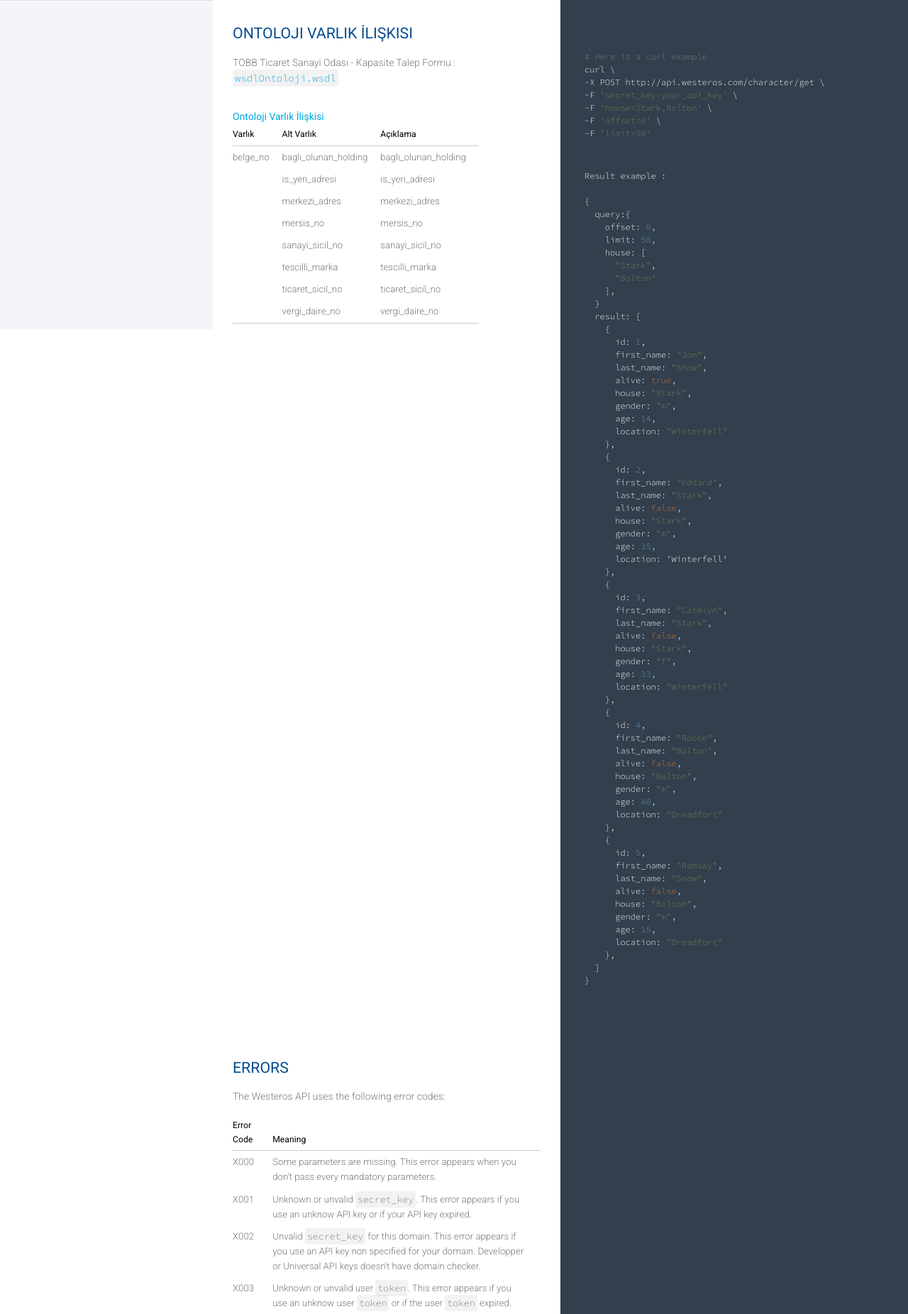
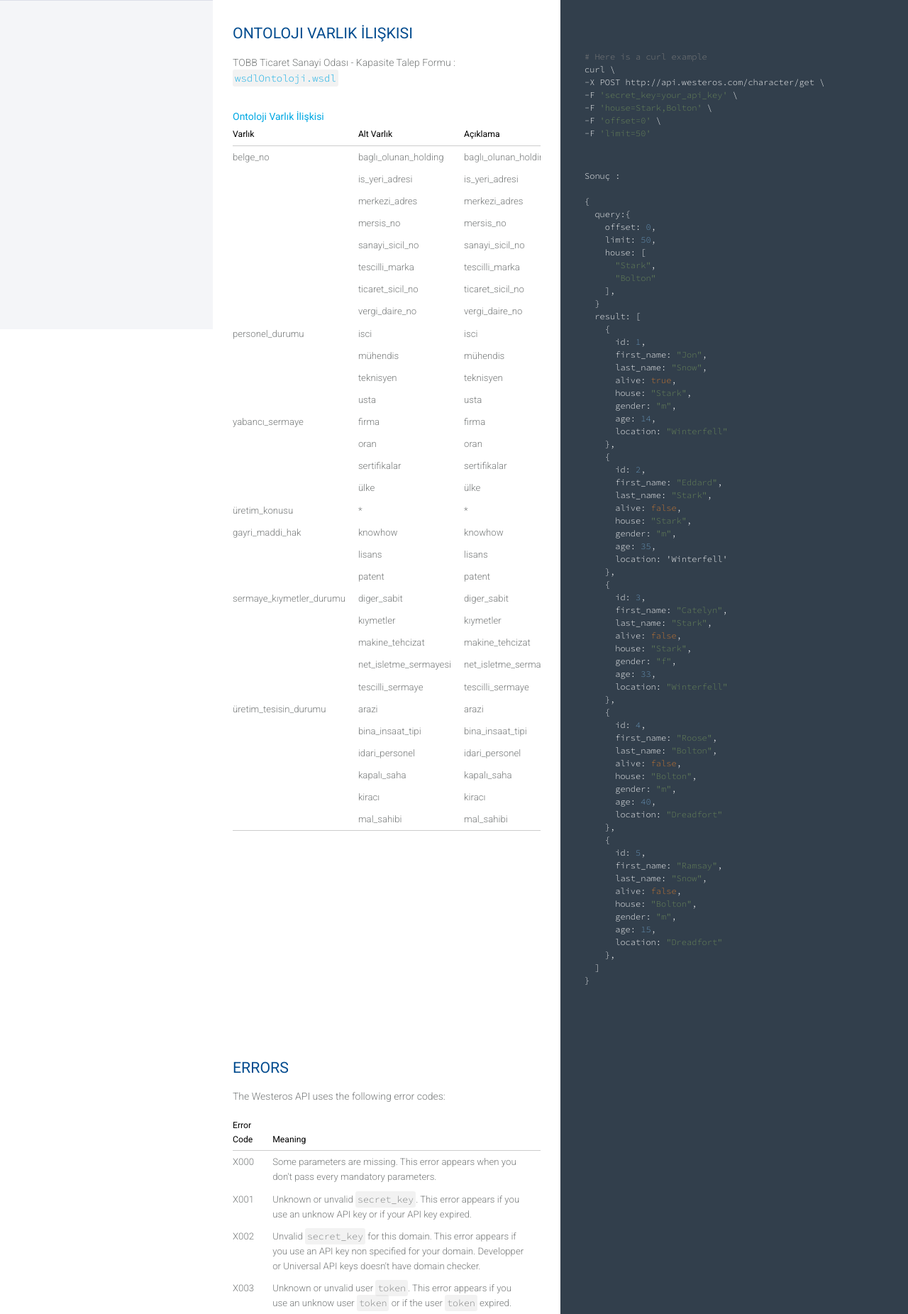
Before and after one commit to Hance06/Tobbon, a Django app: page / in a window 1280 px wide. Shown: the part 336-2188 px from the top of the page at 71% size. Run offline with Django 3.2, Linux system fonts and the light colour scheme; some libraries are stand-ins or nearby versions.

Commit message:
Update index.html

```diff
--- a/templates/index.html
+++ b/templates/index.html
@@ -68,7 +68,7 @@
             </p>
             <br>
             <pre><code class="json">
-Result example :
+Sonuç :
 
 {
   query:{
@@ -184,6 +184,139 @@
                     <td>vergi_daire_no</td>
                 </tr>
 
+                <!--****-->
+
+                <tr>
+                    <td>personel_durumu</td>
+                    <td>isci</td>
+                    <td>isci</td>
+                </tr>
+                <tr>
+                    <td></td>
+                    <td>mühendis</td>
+                    <td>mühendis</td>
+                </tr>
+                <tr>
+                    <td></td>
+                    <td>teknisyen</td>
+                    <td>teknisyen</td>
+                </tr>
+                <tr>
+                    <td></td>
+                    <td>usta</td>
+                    <td>usta</td>
+                </tr>
+
+                <!--****-->
+
+                <tr>
+                    <td>yabancı_sermaye</td>
+                    <td>firma</td>
+                    <td>firma</td>
+                </tr>
+                <tr>
+                    <td></td>
+                    <td>oran</td>
+                    <td>oran</td>
+                </tr>
+                <tr>
+                    <td></td>
+                    <td>sertifikalar</td>
+                    <td>sertifikalar</td>
+                </tr>
+                <tr>
+                    <td></td>
+                    <td>ülke</td>
+                    <td>ülke</td>
+                </tr>
+
+                <!--****-->
+
+                <tr>
+                    <td>üretim_konusu</td>
+                    <td>*</td>
+                    <td>*</td>
+                </tr>
+
+                <!--****-->
+
+                <tr>
+                    <td>gayri_maddi_hak</td>
+                    <td>knowhow</td>
+                    <td>knowhow</td>
+                </tr>
+                <tr>
+                    <td></td>
+                    <td>lisans</td>
+                    <td>lisans</td>
+                </tr>
+                <tr>
+                    <td></td>
+                    <td>patent</td>
+                    <td>patent</td>
+                </tr>
+
+                <!--****-->
+
+                <tr>
+                    <td>sermaye_kıymetler_durumu</td>
+                    <td>diger_sabit</td>
+                    <td>diger_sabit</td>
+                </tr>
+                <tr>
+                    <td></td>
+                    <td>kıymetler</td>
+                    <td>kıymetler</td>
+                </tr>
+                <tr>
+                    <td></td>
+                    <td>makine_tehcizat</td>
+                    <td>makine_tehcizat</td>
+                </tr>
+                <tr>
+                    <td></td>
+                    <td>net_isletme_sermayesi</td>
+                    <td>net_isletme_sermayesi</td>
+                </tr>
+                <tr>
+                    <td></td>
+                    <td>tescilli_sermaye</td>
+                    <td>tescilli_sermaye</td>
+                </tr>
+
+                <!--****-->
+
+                <tr>
+                    <td>üretim_tesisin_durumu</td>
+                    <td>arazi</td>
+                    <td>arazi</td>
+                </tr>
+                <tr>
+                    <td></td>
+                    <td>bina_insaat_tipi</td>
+                    <td>bina_insaat_tipi</td>
+                </tr>
+                <tr>
+                    <td></td>
+                    <td>idari_personel</td>
+                    <td>idari_personel</td>
+                </tr>
+                <tr>
+                    <td></td>
+                    <td>kapalı_saha</td>
+                    <td>kapalı_saha</td>
+                </tr>
+                <tr>
+                    <td></td>
+                    <td>kiracı</td>
+                    <td>kiracı</td>
+                </tr>
+                <tr>
+                    <td></td>
+                    <td>mal_sahibi</td>
+                    <td>mal_sahibi</td>
+                </tr>
+
                 </tbody>
             </table>
         </div>
```
